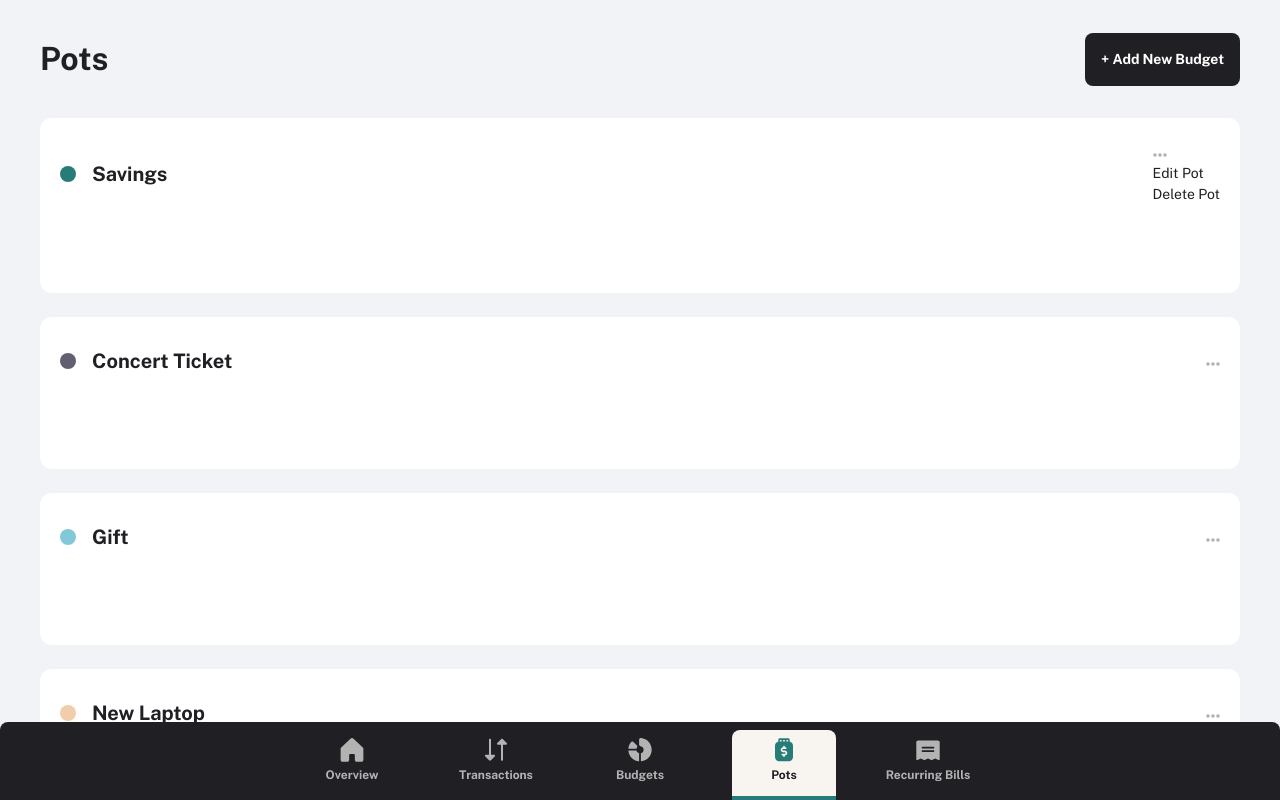
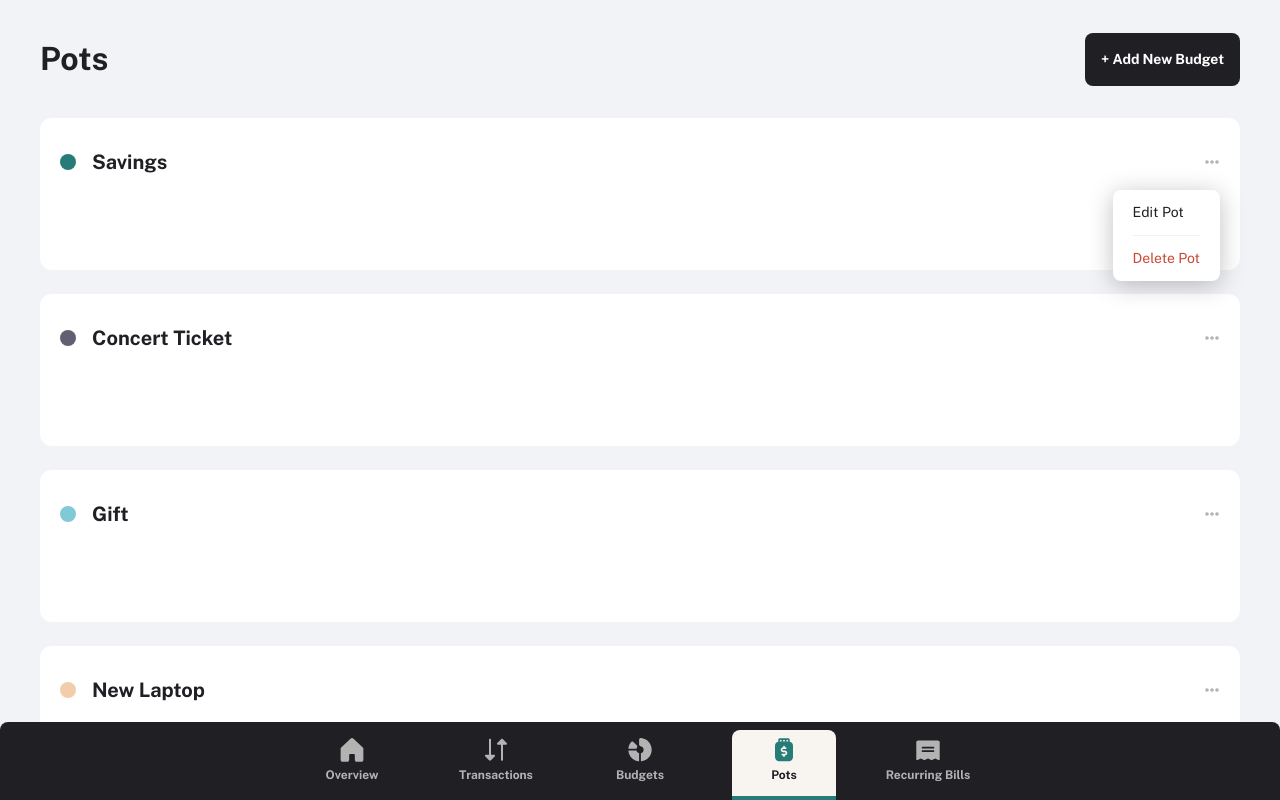
Before and after one commit to newbpydev/personal-finance-app, a Vue app: page /pots in a window 1280 px wide. Both pictures are taken after a click on the button 1213 px from the left and 162 px from the top of the page. Built offline with nearby package versions, Linux system fonts and the light colour scheme; data requests are answered from the project's data file.

Commit message:
feat(ActionButton.vue): implement dropdown menu with fade transition for better user experience style(base.scss): add fade transition styles for dropdown menu animations chore(SelectField.vue): comment out unused fade transition styles to clean up code

```diff
--- a/src/assets/styles/base.scss
+++ b/src/assets/styles/base.scss
@@ -87,3 +87,14 @@ body {
           var(--spacing-8, 3.2rem) var(--spacing-10, 4rem)
   );
 }
+
+
+.fade-enter-active,
+.fade-leave-active {
+  transition: opacity .2s;
+}
+
+.fade-enter-from,
+.fade-leave-to {
+  opacity: 0;
+}
--- a/src/components/buttons/ActionButton.vue
+++ b/src/components/buttons/ActionButton.vue
@@ -1,27 +1,89 @@
 <script lang="ts" setup>
-import { ref } from 'vue'
+import { onBeforeUnmount, onMounted, ref } from 'vue'
 
 import EllipsisIcon from '@/assets/images/icon-ellipsis.svg'
 
-const showAction = ref(false)
+const isOpen = ref(false)
+const dropdownContainer = ref<HTMLElement | null>(null)
 
 const handleShowAction = () => {
-    showAction.value = !showAction.value
+    isOpen.value = !isOpen.value
 }
+
+const handleClickOutside = (event: MouseEvent) => {
+    if (dropdownContainer.value && !dropdownContainer.value.contains(event.target as Node)) {
+        isOpen.value = false
+    }
+}
+
+onMounted(() => {
+    document.addEventListener('click', handleClickOutside)
+})
+onBeforeUnmount(() => {
+    document.removeEventListener('click', handleClickOutside)
+})
+
 </script>
 
 <template>
-    <div class="wrapper">
+    <div ref="dropdownContainer" class="wrapper">
         <button aria-label="open menu" class="btn" @click="handleShowAction">
             <EllipsisIcon />
         </button>
-        <ul v-show="showAction" class="list">
-            <li class="item">Edit Pot</li>
-            <li class="item">Delete Pot</li>
-        </ul>
+        <Transition name="fade">
+            <ul v-show="isOpen" class="list">
+                <li class="item">Edit Pot</li>
+                <li class="item destroy">Delete Pot</li>
+            </ul>
+        </Transition>
     </div>
 </template>
 
 <style lang="scss" scoped>
+@use '@/assets/styles/utils' as u;
+
+.wrapper {
+    position: relative;
+}
+
+.btn {
+    display: flex;
+    height: 1.6rem;
+    width: 1.6rem;
+    align-items: center;
+    justify-content: center;
+}
+
+.list {
+    display: flex;
+    flex-direction: column;
+    position: absolute;
+    right: 0;
+    top: 3.6rem;
+    padding: var(--spacing-3) var(--spacing-5);
+    background: var(--c-white);
+    box-shadow: 0 4px 24px 0 rgba(0, 0, 0, .25);
+    border-radius: var(--spacing-2);
+    //gap: var(--spacing-3);
+    width: max-content;
+
+    & .item {
+        cursor: pointer;
+
+        &:first-of-type {
+            border-bottom: 1px solid var(--c-grey-100);
+            padding-bottom: 1.2rem;
+        }
+
+        &:last-of-type {
+            padding-top: 1.2rem;
+        }
+
+        &.destroy {
+            color: var(--c-theme-red);
+        }
+    }
+
+}
 
 </style>
--- a/src/components/inputs/SelectField.vue
+++ b/src/components/inputs/SelectField.vue
@@ -62,15 +62,15 @@ onBeforeUnmount(() => {
 <style lang="scss" scoped>
 @use "@/assets/styles/utils" as u;
 
-.fade-enter-active,
-.fade-leave-active {
-    transition: opacity .2s;
-}
-
-.fade-enter-from,
-.fade-leave-to {
-    opacity: 0;
-}
+//.fade-enter-active,
+//.fade-leave-active {
+//    transition: opacity .2s;
+//}
+//
+//.fade-enter-from,
+//.fade-leave-to {
+//    opacity: 0;
+//}
 
 .select-field {
     flex-direction: column;
```
